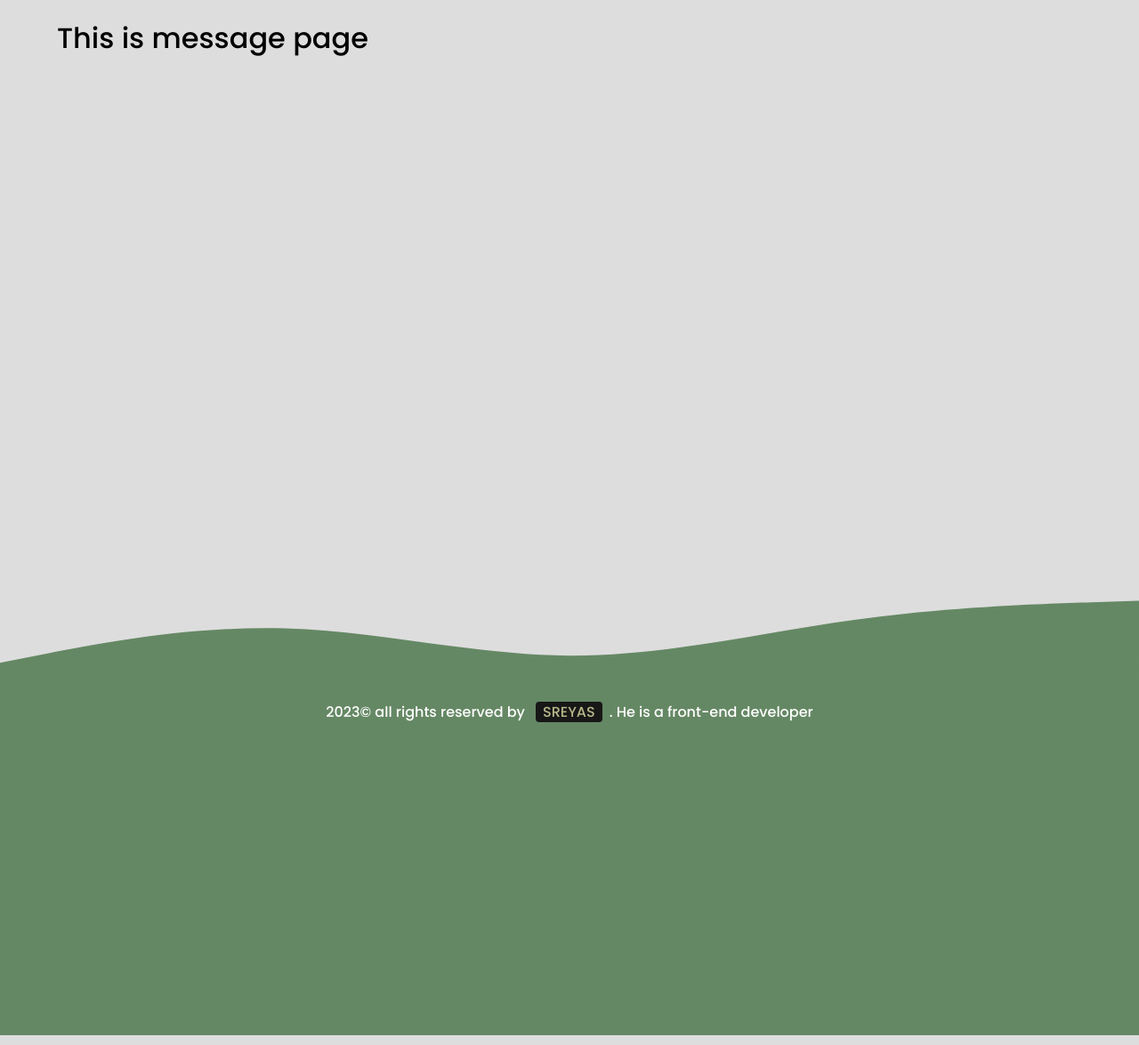
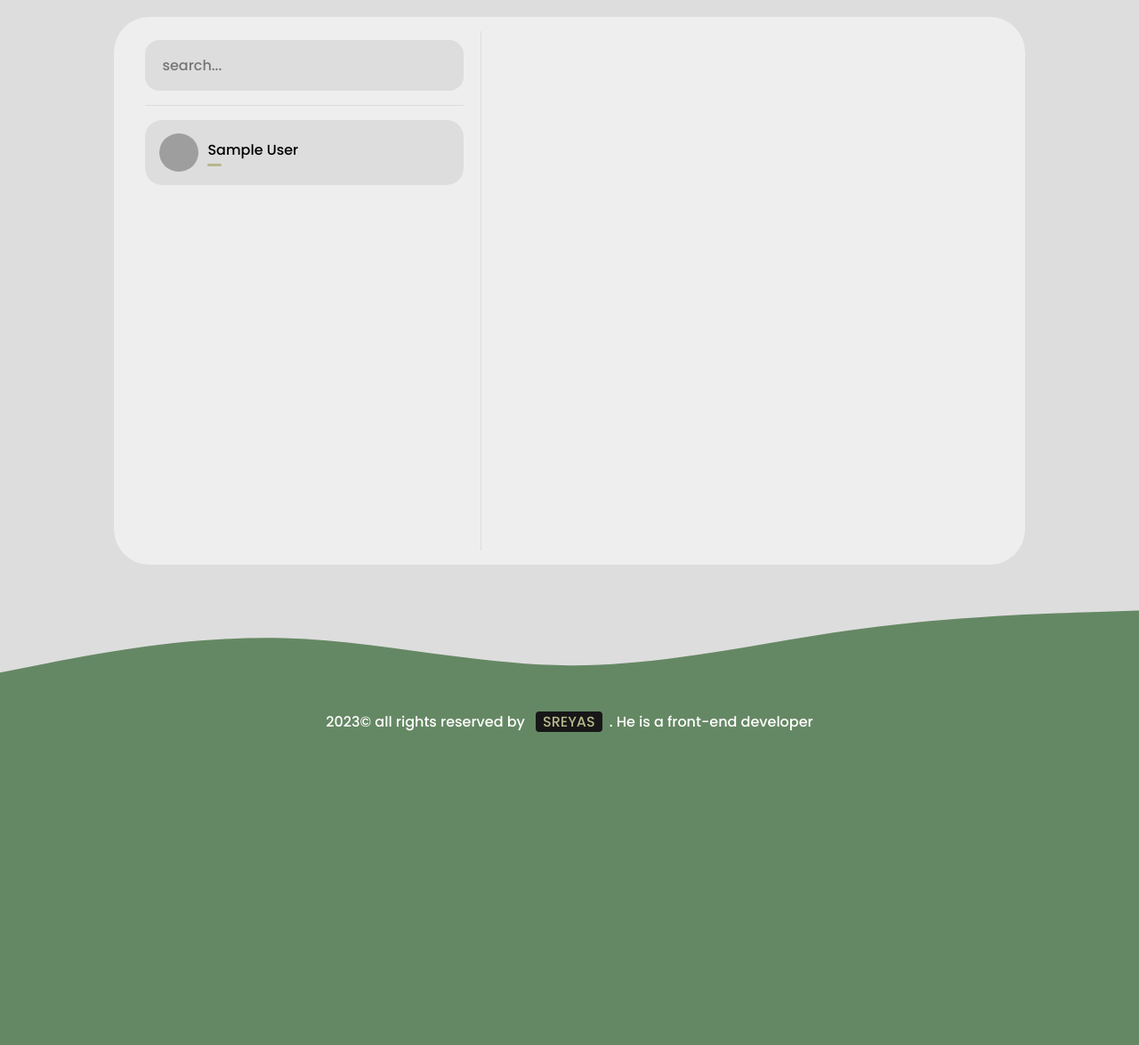
Before and after one commit to ImSreyas/TextWizard, a Flask app: page /message in a window 1280 px wide. Shown: the part 81-1256 px from the top of the page at 89% size. Run offline with Flask 2, Linux system fonts and the light colour scheme; the visitor is signed in with stand-in values (Sample User, id 1); data that the repository does not hold is empty; some libraries are stand-ins or nearby versions; grey boxes are pictures that could not be loaded.

Commit message:
message page is getting ready

```diff
--- a/public.py
+++ b/public.py
@@ -33,10 +33,12 @@ def landingPage():
 def OCRpage():
     return render_template('ocr.html')
 
-@public.route('/message')
+@public.route('/message', methods = ['POST', 'GET'])
 def message():
     if session.get('user'):
-        return render_template('message.html')
+        userData = database.select("SELECT * FROM USER")
+        chats = database.select("SELECT * FROM message")
+        return render_template('message.html', userData = userData, chats = chats)
     return root()
 
 @public.route('/post')
--- /dev/null
+++ b/static/css/message.css
@@ -0,0 +1,129 @@
+@import url('main.css');
+.main-body{
+    display: flex;
+    justify-content: center;
+}
+.message-main-container{
+    display: grid;
+    grid-template-columns: 2fr 3fr;
+    background-color: var(--bg-card-2);
+    border-radius: 2.5rem;
+    width: 80vw;
+    height: 77vh;
+    padding: 1rem;
+}
+/* -left side  */
+.user-list-container{
+    border-inline-end: 1px solid var(--bg);
+    overflow-y: scroll;
+}
+.user-list-container::-webkit-scrollbar{
+    display: none;
+}
+/* ?user search  */
+.user-search-container{
+    margin: .6rem 1.2rem;
+    padding-bottom: 1rem;
+    border-bottom: 1px solid var(--bg);
+    margin-bottom: 1rem;
+}
+.user-search{
+    background-color: var(--bg);
+    border-radius: 1rem;
+    padding: 1rem 1.2rem;
+    color: var(--text-color);
+    width: 100%;
+    border: none;
+    outline: none;
+    font-size: 1rem;
+}
+/* ?individual data of users */
+.user-data-container{
+    display: grid;
+    grid-template-columns: 1fr 5fr;
+    align-items: center;
+    background-color: var(--bg);
+    border-radius: 1.2rem;
+    padding: .6rem 1rem;
+    margin:.6rem 1.2rem;
+    transition: all 300ms ease-in-out;
+}
+.user-data-container[selected='true'],
+.user-data-container:hover{
+    cursor: pointer;
+    background-color: var(--color);
+    color: var(--onColor);
+}
+.user-image-container{
+    height: 80%;
+    aspect-ratio: 1/1;
+    background-color: var(--bg-card-2);
+    border-radius: 100rem;
+    overflow: hidden;
+}
+.user-image-container
+img{
+    width: 100%;
+    height: 100%;
+    object-fit: cover;
+    object-position: center;
+}
+.user-name{
+    font-size: 1rem;
+    padding-block-end: .2rem;
+}
+.user-username{
+    font-size: .7rem;
+    padding: .1rem .5rem;
+    background-color: var(--secondary);
+    color: var(--onColor);
+    border-radius: .5rem;
+    width: fit-content;
+}
+ /* -right side  */
+.user-chat-container{
+    margin: .5rem 2.2rem;
+}
+.user-chat-container-inside[show='false']{
+    display: none;
+}
+.user-chat-container-inside[show='true']{
+    display: grid;
+    grid-template-rows: 6.2fr 1fr;
+    height: 100%;
+}
+.user-chat-list{
+    overflow-y: scroll;
+}
+.user-chat-list::-webkit-scrollbar{
+    display: none;
+}
+.message-input-container{
+    height: fit-content;
+    display: flex;
+    align-items: center;
+    height: 100%;
+}
+.message-input{
+    border: none;
+    outline: none;
+    background-color: var(--bg);
+    color: var(--text-color);
+    border-radius: .8rem;
+    padding: 1rem 1.2rem;
+    width: 100%;
+    font-size: 1rem;
+    margin-inline-end: .5rem;
+}
+.message-send-btn{
+    height: 3.2rem;
+    aspect-ratio: 1/1;
+    background-color: var(--color);
+    background-image: url('../images/paper-plane.png');
+    background-size: 1rem;
+    background-repeat: no-repeat;
+    background-position: center;
+    border: none;
+    outline: none;
+    border-radius: 100rem;
+}
--- /dev/null
+++ b/static/js/message.js
@@ -0,0 +1,47 @@
+//- select user chat function
+const users = document.querySelectorAll('.user-data-container')
+users.forEach(user => {
+    user.addEventListener('click', (e) => {
+        users.forEach(u => {
+            u.setAttribute('selected', 'false')
+        })
+        const userChat = document.querySelectorAll('.user-chat-container-inside')
+        userChat.forEach(chat => {
+            if(user.id == chat.id){
+                chat.setAttribute('show', 'true')
+            } else {
+                chat.setAttribute('show', 'false')
+            }
+        })
+        user.setAttribute('selected', 'true')
+    })
+})
+
+//- send message
+const messageButtons = document.querySelectorAll('.message-send-btn')
+messageButtons.forEach(messageBtn => {
+    messageBtn.addEventListener('click', () => {
+        const selectedUser = document.querySelector(".user-data-container[selected='true']")
+        const selectedUserId = selectedUser.id
+        const inputField =document.querySelector(".message-input[id='"+ selectedUserId +"']")
+        const message = inputField.value
+        inputField.value = ""
+        inputField.focus()
+
+        $.ajax({
+            url: '/sendMessage',
+            type: 'POST',
+            data: {
+                receiver: selectedUserId,
+                message: message
+            },
+            success: () => {
+                const newMessage = document.createElement('div.user-chat-right')
+                newMessage.innerText = message
+                const userChatContainer = document.querySelector(".user-chat-container-inside[id='"+ selectedUserId +"']")
+                const userChat = userChatContainer.children[0]
+                userChat.append(newMessage)
+            }
+        })
+    })
+})
--- a/templates/message.html
+++ b/templates/message.html
@@ -1,5 +1,47 @@
 {% extends 'components/layout.html' %} {% block links %}
-<link rel="stylesheet" href="../static/css/blog.css" />
+<link rel="stylesheet" href="../static/css/message.css" />
+<script src='../static/js/jquery.js'></script>
+<script src='../static/js/message.js' defer></script>
 {% endblock links %} {% block body %}
-<h1>This is message page</h1>
+<div class='message-main-container'>
+    <div class='user-list-container'>
+        <div class='user-search-container'>
+            <input class='user-search' placeholder='search...' />
+        </div>
+        {% for individualData in userData  %}
+        <div class='user-data-container' selected='false' id={{individualData['user_id']}}>
+            <div class='user-image-container'>
+                <img src='./static/uploads/{{individualData['profile_pic']}}'>
+            </div>
+            <div class='user-name-container'>
+                <div class='user-name'>{{individualData['name']}}</div>
+                <div class='user-username'>{{individualData['username']}}</div>
+            </div>
+        </div>
+        {% endfor %}
+    </div>
+    <div class='user-chat-container'>
+        {% for individualData in userData %}
+            <div class='user-chat-container-inside' show='false' id='{{individualData['user_id']}}'>
+                <div class='user-chat-list'>
+                    {% for chat in chats %}
+                    {% if chat['sender_id'] == session.get('user') %}
+                        <div class='user-chat-right'>
+                            {{chat['text']}}
+                        </div>
+                    {% else %}
+                        <div class='user-chat-left'>
+                            {{chat['text']}}
+                        </div>
+                    {% endif %}
+                    {% endfor %}
+                </div>
+                <div class='message-input-container'>
+                    <input class='message-input' placeholder='Enter a message...' id='{{individualData['user_id']}}' />
+                    <button class='message-send-btn'></button>
+                </div>
+            </div>
+        {% endfor %}
+    </div>
+</div>
 {% endblock body %}
```
Also changed, not shown: static/js/ocr.js (deleted, +0 -248 lines), static/images/paper-plane.png (added), static/uploads/defaultUser.png (added), static/uploads/f5431581-d1d1-4371-a1a4-e48683fe9313.png (deleted).
